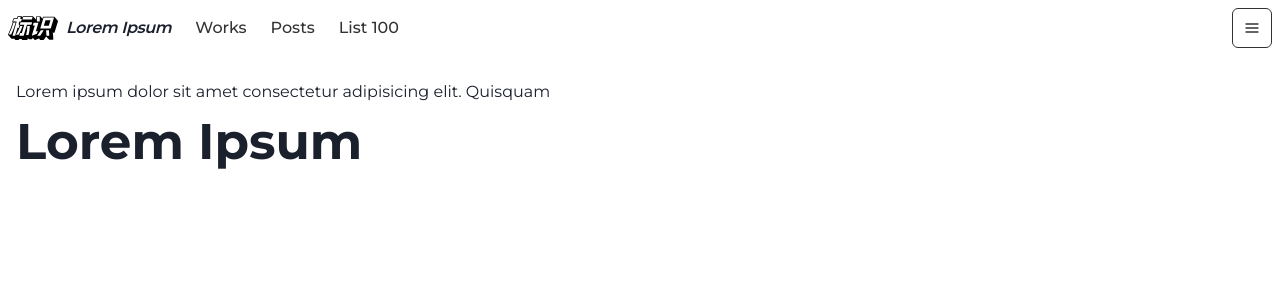
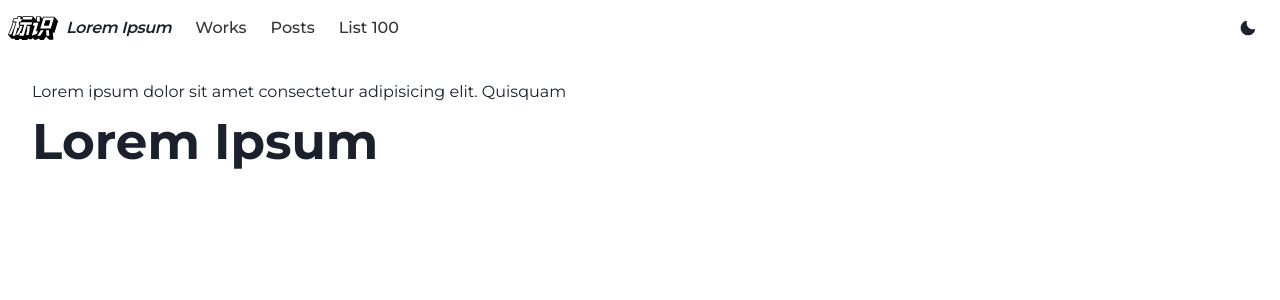
Before and after one commit to mnghn07/the-self-portrait, a Next.js app: page / in a window 1280 px wide. Shown: the top 300 px of the page. Built offline with nearby package versions, Linux system fonts and the light colour scheme.

Commit message:
feat::construction: Adding themes to libs

```diff
--- a/components/layouts/main.tsx
+++ b/components/layouts/main.tsx
@@ -14,16 +14,19 @@ interface MainProps {
 
 const Main: React.FC<MainProps> = ({ children, router }) => {
   return (
-    <Box maxW="100%" as="main" className={montserrat.className}>
+    <Container maxW="100%" className={montserrat.className}>
       <Head>
-        <meta name="viewport" content="width=device-width,initial-scale=1" />
+        <meta
+          name="viewport"
+          content="width=device-width,initial-scale=1,shrink-to-fit=no"
+        />
         <title>Minh Nguyen - Homepage</title>
       </Head>
       <Container maxW="100%" p={0}>
         <Navbar />
         {children}
       </Container>
-    </Box>
+    </Container>
   );
 };
 
--- a/components/menu.tsx
+++ b/components/menu.tsx
@@ -5,7 +5,7 @@ import {
   MenuList,
   MenuItem,
   IconButton,
-  Link,
+  Stack,
   Text
 } from "@chakra-ui/react";
 import { HamburgerIcon } from "@chakra-ui/icons";
@@ -14,7 +14,20 @@ import NextLink from "next/link";
 interface MenuProps {}
 
 const Menu: React.FC<MenuProps> = props => {
+  const Item = ({ href, item }: any) => {
     return (
+      <NextLink href={href}>
+        <MenuItem bg="#EEE" color={"#333"} _hover={{ background: "#EEE" }}>
+          <Text fontWeight="medium" color="#333">
+            {item}
+          </Text>
+        </MenuItem>
+      </NextLink>
+    );
+  };
+
+  return (
+    <Stack display={{ base: "flex", md: "none" }}>
       <MenuComponent>
         <MenuButton
           as={IconButton}
@@ -27,36 +40,13 @@ const Menu: React.FC<MenuProps> = props => {
           bg="none"
         />
         <MenuList bg={"#EEE"}>
-        <NextLink href={"/"}>
-          <MenuItem bg="#EEE" color={"#333"}>
-            <Text fontWeight="medium" color="#333">
-              About
-            </Text>
-          </MenuItem>
-        </NextLink>
-        <NextLink href={"/works"}>
-          <MenuItem bg="#EEE" color={"#333"}>
-            <Text fontWeight="medium" color="#333">
-              Works
-            </Text>
-          </MenuItem>
-        </NextLink>
-        <NextLink href={"/posts"}>
-          <MenuItem bg="#EEE" color={"#333"}>
-            <Text fontWeight="medium" color="#333">
-              Posts
-            </Text>
-          </MenuItem>
-        </NextLink>
-        <NextLink href={"/list-100"}>
-          <MenuItem bg="#EEE" color={"#333"}>
-            <Text fontWeight="medium" color="#333">
-              List 100
-            </Text>
-          </MenuItem>
-        </NextLink>
+          <Item href={"/"} item={"About"} />
+          <Item href={"/works"} item={"Works"} />
+          <Item href={"/posts"} item={"Posts"} />
+          <Item href={"/list-100"} item={"List 100"} />
         </MenuList>
       </MenuComponent>
+    </Stack>
   );
 };
 
--- a/components/navbar.tsx
+++ b/components/navbar.tsx
@@ -9,8 +9,12 @@ import {
   Heading,
   useColorModeValue,
   Link,
-  Text
+  Text,
+  Icon,
+  Button,
+  useColorMode
 } from "@chakra-ui/react";
+import { SunIcon, MoonIcon } from "@chakra-ui/icons";
 
 interface Props {
   path?: string;
@@ -36,12 +40,12 @@ const LinkItem = ({ href, path, children }: any) => {
 };
 
 const Navbar: React.FC<Props> = props => {
+  const { colorMode, toggleColorMode } = useColorMode();
   return (
     <Box
       as="nav"
       position={"fixed"}
       maxW={"100%"}
-      bg={useColorModeValue("#FFFFFF40", "#20202380")}
       top={0}
       left={0}
       right={0}
@@ -80,7 +84,13 @@ const Navbar: React.FC<Props> = props => {
             </Text>
           </LinkItem>
         </Stack>
-
+        <Button
+          onClick={toggleColorMode}
+          bg="none"
+          _hover={{ background: "#EEE" }}
+        >
+          <Icon as={colorMode === "dark" ? SunIcon : MoonIcon} />
+        </Button>
         <Menu />
       </Container>
     </Box>
--- /dev/null
+++ b/libs/theme.ts
@@ -0,0 +1,39 @@
+import { extendTheme, type ThemeConfig } from "@chakra-ui/react";
+
+const config: ThemeConfig = {
+  initialColorMode: "system",
+  useSystemColorMode: true
+};
+
+const colors = {
+  light: {
+    background: "#F7FAFC",
+    primary: "#1A202C",
+    secondary: "#718096"
+  },
+  dark: {
+    background: "#1A202C",
+    primary: "#F7FAFC",
+    secondary: "#718096"
+  }
+};
+
+const fonts = {
+  heading: "Montserrat-Bold",
+  body: "Montserrat-SemiBold",
+  mono: "Montserrat-Regular"
+};
+
+const styles = {
+  global: {
+    "html, body": {
+      fontFamily: "Montserrat-Regular",
+      color: "primary",
+      bg: "background"
+    }
+  }
+};
+
+const theme = extendTheme({ config, colors, fonts, styles });
+
+export default theme;
--- a/pages/_app.tsx
+++ b/pages/_app.tsx
@@ -1,6 +1,7 @@
 import * as React from "react";
 import { ChakraProvider } from "@chakra-ui/react";
 import Layout from "../components/layouts/main";
+import theme from "../libs/theme";
 
 interface Props {
   Component: any;
@@ -10,7 +11,7 @@ interface Props {
 
 const Website: React.FC<Props> = ({ Component, pageProps, router }) => {
   return (
-    <ChakraProvider>
+    <ChakraProvider theme={theme}>
       <Layout router={router}>
         <Component {...pageProps} key={router.route} />
       </Layout>
--- a/pages/index.tsx
+++ b/pages/index.tsx
@@ -1,5 +1,4 @@
 import { Box, Container, Text } from "@chakra-ui/react";
-import Navbar from "@/components/navbar";
 
 const Page = () => {
   return (
```
Lines whose indentation alone changed are shown as unchanged.
